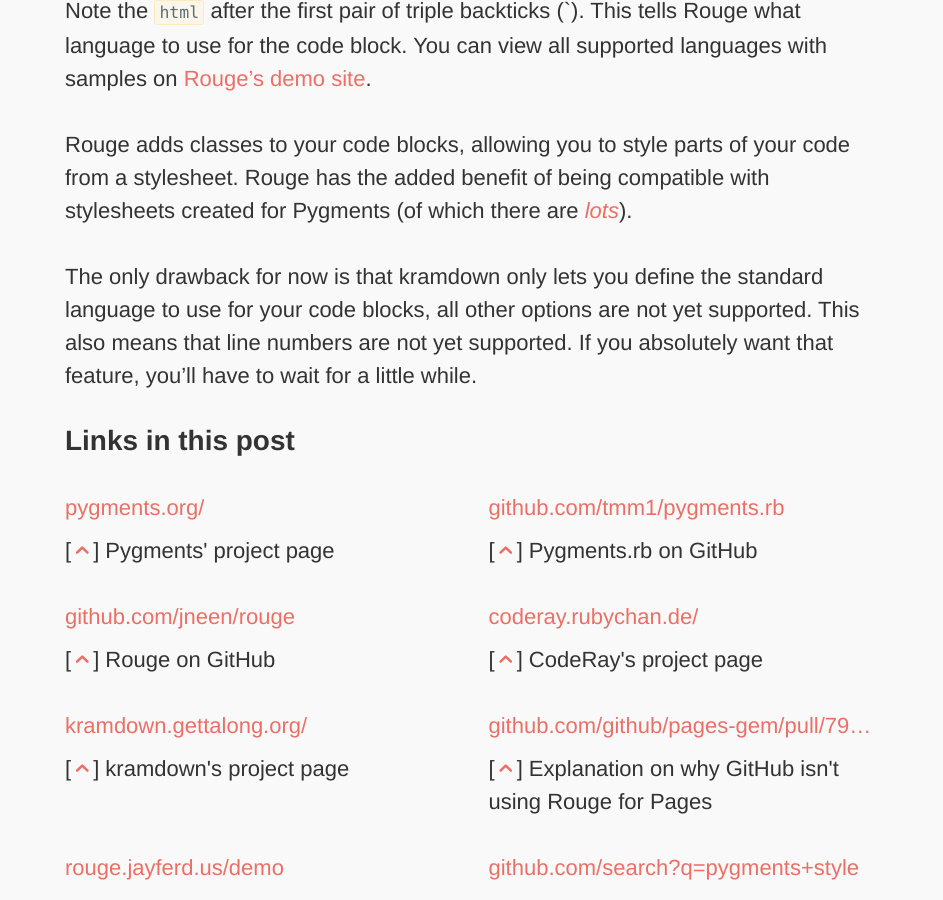
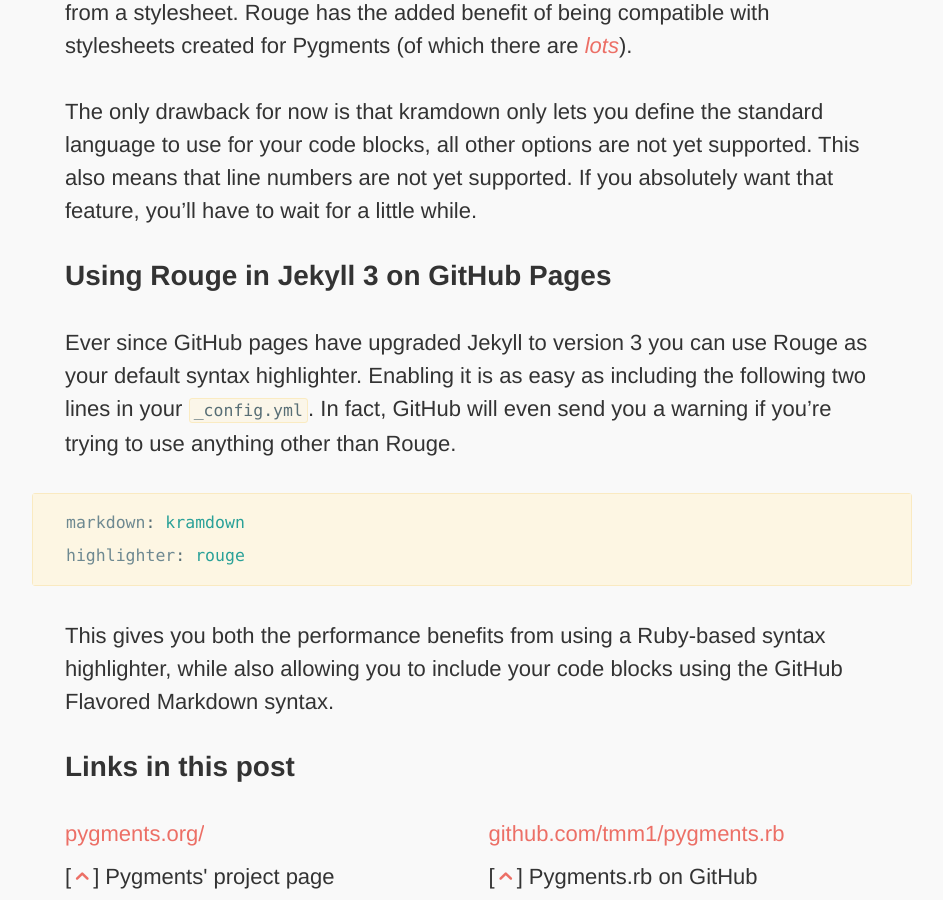
Before and after one commit to RadLikeWhoa/old.sacha.me, a Jekyll site: the page built from articles/_posts/2015-01-15-jekyll-rouge.md, in a window 1280 px wide and 900 px high, scrolled down 3166 px. Shown: the whole window, without its empty margins (168-1111 px from the left). Built offline with Jekyll 4.4.1, drawn with Linux system fonts in a browser that asks for light colours; some web fonts are replaced; some of the changed text lies outside the part shown.

Commit message:
Update jekyll rouge article

````diff
--- a/articles/_posts/2015-01-15-jekyll-rouge.md
+++ b/articles/_posts/2015-01-15-jekyll-rouge.md
@@ -2,6 +2,9 @@
 title: "Syntax Highlighting in Jekyll With Rouge"
 caption: "Many blogs on the web are centred around code so syntax highlighting in code blocks is useful to help readers better understand the displayed code. Jekyll offers easy ways to integrate highlighting into the build chain, for example using Rouge."
 ---
+
+You can now use Rouge in combination with Jekyll on GitHub pages natively. See [the last section](#using-rouge-in-jekyll-3-on-github-pages) of this article for more details.
+{: data-block="info" }
 
 Code, no matter what language it is in, can be complicated to read. That's why many blogs use syntax highlighting on their code blocks to help their readers better understand the displayed code.
 
@@ -28,9 +31,6 @@
 ```
 
 If you already have a version of kramdown on your machine, make sure it's at least on version **1.5.0**. If you've followed these steps so far you're now ready to use kramdown and Rouge within your Jekyll setup.
-
-An earlier version of this article stated that GitHub could enable Rouge as an alternative syntax highlighter on GitHub Pages. However, due to [security concerns](https://github.com/github/pages-gem/pull/79#issuecomment-85997762 "Explanation on why GitHub isn't using Rouge for Pages"), it appears that they have decided not to add Rouge to the available toolset, but rather focus on their own highlighter, called PrettyLights. That highlighter is also written in Ruby, so most of the benefits of Rouge apply here as well. As of May 31, 2015 it is still not known when PrettyLights will be released, or when we'll be able to use it on GitHub Pages.
-{: data-block="info" }
 
 By the way, if, like me, you're always getting errors doing anything with Rouge, remember _it's called Rouge, not Rogue_.
 
@@ -59,3 +59,14 @@
 Rouge adds classes to your code blocks, allowing you to style parts of your code from a stylesheet. Rouge has the added benefit of being compatible with stylesheets created for Pygments (of which there are _[lots](https://github.com/search?q=pygments+style "Find new Pygments themes")_).
 
 The only drawback for now is that kramdown only lets you define the standard language to use for your code blocks, all other options are not yet supported. This also means that line numbers are not yet supported. If you absolutely want that feature, you'll have to wait for a little while.
+
+# Using Rouge in Jekyll 3 on GitHub Pages
+
+Ever since GitHub pages have upgraded Jekyll to version 3 you can use Rouge as your default syntax highlighter. Enabling it is as easy as including the following two lines in your `_config.yml`. In fact, GitHub will even send you a warning if you're trying to use anything other than Rouge.
+
+```yaml
+markdown: kramdown
+highlighter: rouge
+```
+
+This gives you both the performance benefits from using a Ruby-based syntax highlighter, while also allowing you to include your code blocks using the GitHub Flavored Markdown syntax.
````
